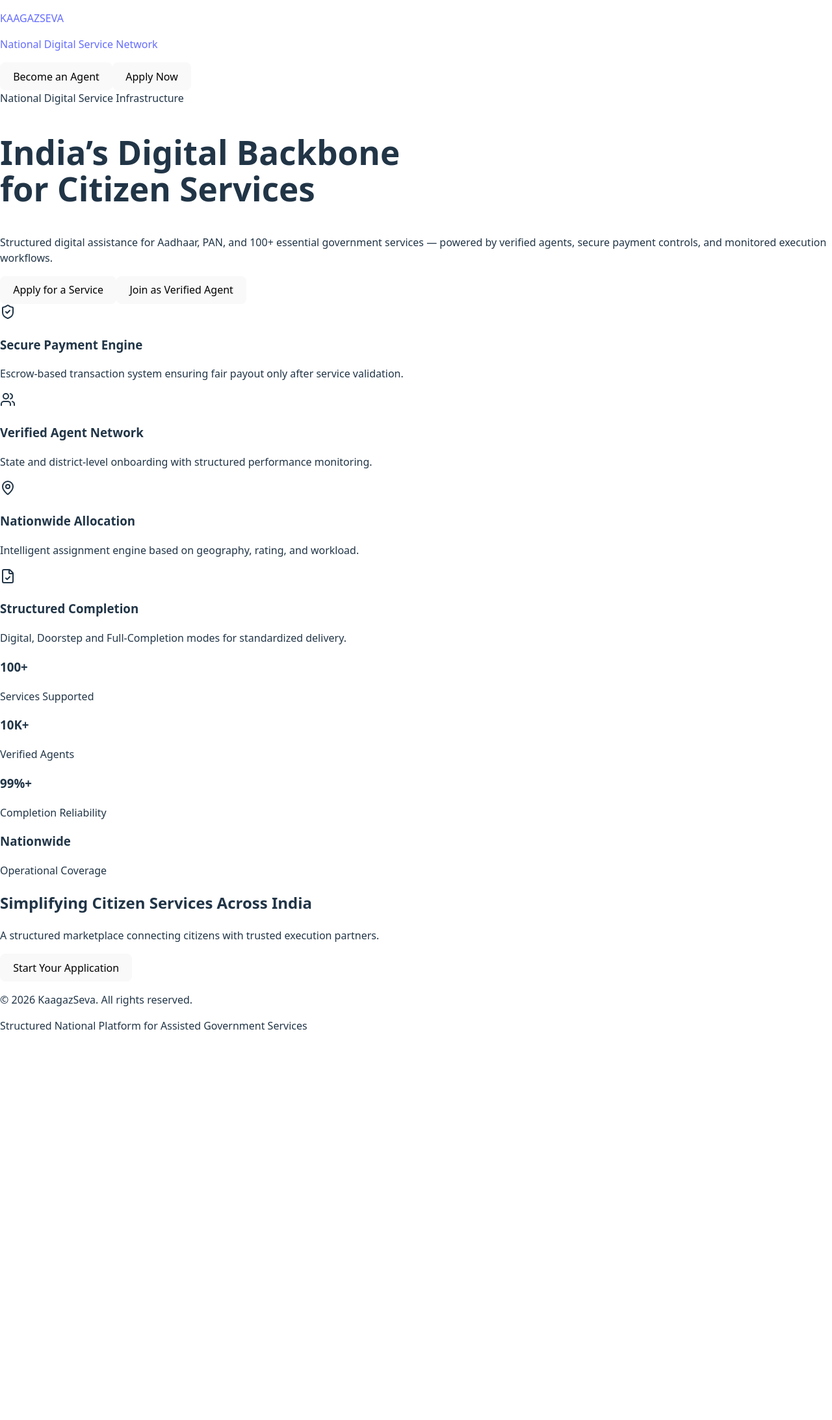
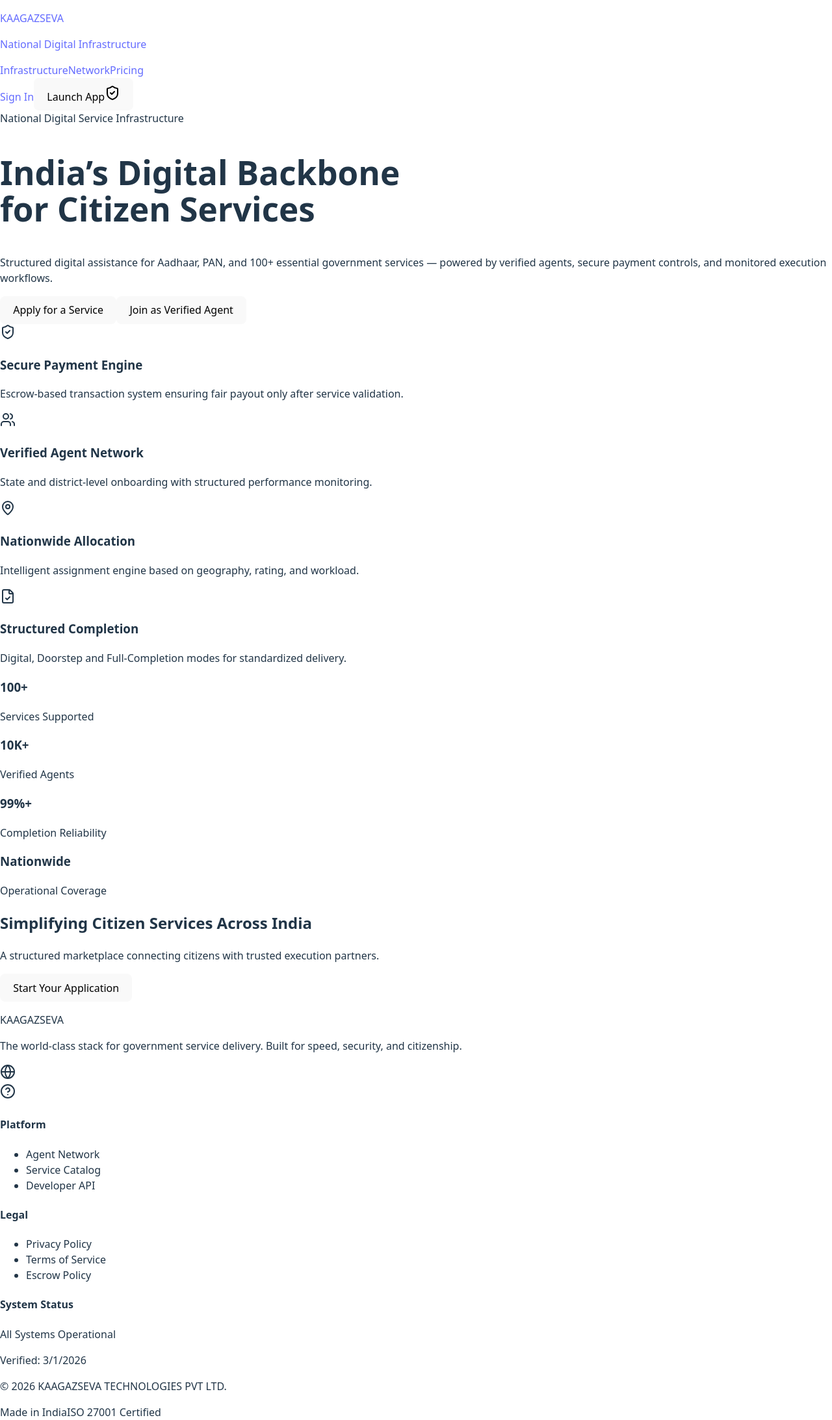
Before and after one commit to shubhamk2253/kaagazseva-frontend, a React (Vite) app: page / in a window 1280 px wide. Shown: the whole page at 65% size. Before the commit the page ends 1607 px from the top, so only its background shows below. Built offline with nearby package versions, Linux system fonts and the light colour scheme.

Commit message:
Institutional landing page - 10/10 GovTech design

```diff
--- a/src/layout/PublicLayout.tsx
+++ b/src/layout/PublicLayout.tsx
@@ -1,63 +1,126 @@
 import React from 'react';
 import { Link, Outlet } from 'react-router-dom';
 import { Button } from '@/components/ui/Button';
+import { ShieldCheck, Globe, HelpCircle } from 'lucide-react';
 
 export const PublicLayout: React.FC = () => {
   return (
-    <div className="min-h-screen bg-[#FAFBFF]">
+    <div className="min-h-screen bg-[#FAFBFF] selection:bg-blue-100 selection:text-blue-900">
 
-      {/* ================= HEADER ================= */}
-      <header className="h-20 bg-white border-b border-slate-200 sticky top-0 z-50">
+      {/* ================= PREMIUM FLOATING HEADER ================= */}
+      <header className="fixed top-0 left-0 right-0 h-20 bg-white/70 backdrop-blur-xl border-b border-slate-200/50 z-[100] transition-all duration-300">
         <div className="max-w-7xl mx-auto h-full px-8 flex items-center justify-between">
 
-          {/* LEFT: Brand */}
-          <Link to="/" className="leading-tight">
-            <p className="text-xl font-black text-slate-900 tracking-tight">
-              KAAGAZ<span className="text-blue-700">SEVA</span>
+          {/* LEFT: Brand with Micro-interactions */}
+          <Link to="/" className="group flex flex-col items-start">
+            <p className="text-2xl font-[950] text-slate-900 tracking-tighter leading-none group-hover:text-blue-700 transition-colors">
+              KAAGAZ<span className="text-blue-700 group-hover:text-slate-900">SEVA</span>
             </p>
-            <p className="text-[11px] uppercase tracking-widest text-slate-400 font-bold">
-              National Digital Service Network
-            </p>
+            <div className="flex items-center gap-1.5 mt-1">
+              <span className="h-1 w-1 rounded-full bg-green-500 animate-pulse" />
+              <p className="text-[10px] uppercase tracking-[0.2em] text-slate-400 font-black">
+                National Digital Infrastructure
+              </p>
+            </div>
           </Link>
 
-          {/* RIGHT: CTAs */}
-          <div className="flex items-center gap-4">
+          {/* MIDDLE: Hidden Nav Links (Standard for Premium SaaS) */}
+          <nav className="hidden lg:flex items-center gap-8 text-sm font-bold text-slate-500">
+            <Link to="#" className="hover:text-blue-700 transition-colors">Infrastructure</Link>
+            <Link to="#" className="hover:text-blue-700 transition-colors">Network</Link>
+            <Link to="#" className="hover:text-blue-700 transition-colors">Pricing</Link>
+          </nav>
 
-            <Link to="/login">
-              <Button
-                variant="outline"
-                className="h-12 px-6 rounded-2xl border-slate-300 text-slate-700 font-semibold hover:border-blue-600 hover:text-blue-700 transition-all"
-              >
-                Become an Agent
-              </Button>
+          {/* RIGHT: High-End CTAs */}
+          <div className="flex items-center gap-6">
+            <Link to="/login" className="hidden sm:block text-sm font-bold text-slate-600 hover:text-blue-700 transition-all">
+              Sign In
             </Link>
 
             <Link to="/login">
               <Button
-                className="h-12 px-8 rounded-2xl bg-slate-900 hover:bg-blue-700 text-white font-semibold shadow-lg shadow-blue-200 transition-all"
+                className="group h-12 px-8 rounded-full bg-slate-950 hover:bg-blue-700 text-white font-bold text-sm shadow-xl shadow-blue-100 transition-all active:scale-95 flex items-center gap-2"
               >
-                Apply Now
+                Launch App
+                <ShieldCheck className="w-4 h-4 opacity-50 group-hover:opacity-100 transition-opacity" />
               </Button>
             </Link>
-
           </div>
         </div>
       </header>
 
       {/* ================= PAGE CONTENT ================= */}
-      <main>
+      {/* Added pt-20 to account for the fixed header */}
+      <main className="pt-20">
         <Outlet />
       </main>
 
-      {/* ================= FOOTER ================= */}
-      <footer className="border-t border-slate-200 py-12 mt-24 bg-white">
-        <div className="max-w-7xl mx-auto px-8 text-center">
-          <p className="text-sm text-slate-500">
-            © {new Date().getFullYear()} KaagazSeva. All rights reserved.
-          </p>
-          <p className="text-xs text-slate-400 mt-2">
-            Structured National Platform for Assisted Government Services
-          </p>
+      {/* ================= ELITE MULTI-COLUMN FOOTER ================= */}
+      <footer className="bg-white border-t border-slate-200 pt-24 pb-12 overflow-hidden relative">
+        {/* Decorative Grid Pattern for Footer */}
+        <div className="absolute inset-0 opacity-[0.02] pointer-events-none bg-[url('https://www.transparenttextures.com/patterns/graphy.png')]" />
+
+        <div className="max-w-7xl mx-auto px-8 relative z-10">
+          <div className="grid grid-cols-1 md:grid-cols-4 gap-12 mb-20">
+
+            {/* Col 1: Brand Pitch */}
+            <div className="md:col-span-1">
+              <p className="text-xl font-black text-slate-900 mb-4">KAAGAZSEVA</p>
+              <p className="text-sm text-slate-500 leading-relaxed mb-6">
+                The world-class stack for government service delivery. Built for speed, security, and citizenship.
+              </p>
+              <div className="flex gap-4">
+                <div className="w-8 h-8 rounded-lg bg-slate-100 flex items-center justify-center hover:bg-blue-50 transition-colors cursor-pointer">
+                  <Globe className="w-4 h-4 text-slate-600" />
+                </div>
+                <div className="w-8 h-8 rounded-lg bg-slate-100 flex items-center justify-center hover:bg-blue-50 transition-colors cursor-pointer">
+                  <HelpCircle className="w-4 h-4 text-slate-600" />
+                </div>
+              </div>
+            </div>
+
+            {/* Col 2 & 3: Fast Links */}
+            <div>
+              <h4 className="font-bold text-slate-900 mb-6 uppercase text-xs tracking-widest">Platform</h4>
+              <ul className="space-y-4 text-sm text-slate-500 font-medium">
+                <li className="hover:text-blue-700 transition-colors cursor-pointer">Agent Network</li>
+                <li className="hover:text-blue-700 transition-colors cursor-pointer">Service Catalog</li>
+                <li className="hover:text-blue-700 transition-colors cursor-pointer">Developer API</li>
+              </ul>
+            </div>
+
+            <div>
+              <h4 className="font-bold text-slate-900 mb-6 uppercase text-xs tracking-widest">Legal</h4>
+              <ul className="space-y-4 text-sm text-slate-500 font-medium">
+                <li className="hover:text-blue-700 transition-colors cursor-pointer">Privacy Policy</li>
+                <li className="hover:text-blue-700 transition-colors cursor-pointer">Terms of Service</li>
+                <li className="hover:text-blue-700 transition-colors cursor-pointer">Escrow Policy</li>
+              </ul>
+            </div>
+
+            {/* Col 4: Newsletter/Status */}
+            <div>
+              <h4 className="font-bold text-slate-900 mb-6 uppercase text-xs tracking-widest">System Status</h4>
+              <div className="p-4 rounded-2xl bg-green-50 border border-green-100">
+                <div className="flex items-center gap-2 mb-1">
+                  <div className="w-2 h-2 rounded-full bg-green-500" />
+                  <span className="text-xs font-bold text-green-700">All Systems Operational</span>
+                </div>
+                <p className="text-[10px] text-green-600 font-medium italic">Verified: {new Date().toLocaleDateString()}</p>
+              </div>
+            </div>
+          </div>
+
+          {/* Bottom Bar */}
+          <div className="pt-8 border-t border-slate-100 flex flex-col md:flex-row justify-between items-center gap-4">
+            <p className="text-xs font-bold text-slate-400">
+              © {new Date().getFullYear()} KAAGAZSEVA TECHNOLOGIES PVT LTD.
+            </p>
+            <div className="flex gap-8 text-[10px] font-black text-slate-400 uppercase tracking-widest">
+              <span>Made in India</span>
+              <span>ISO 27001 Certified</span>
+            </div>
+          </div>
         </div>
       </footer>
 
```
